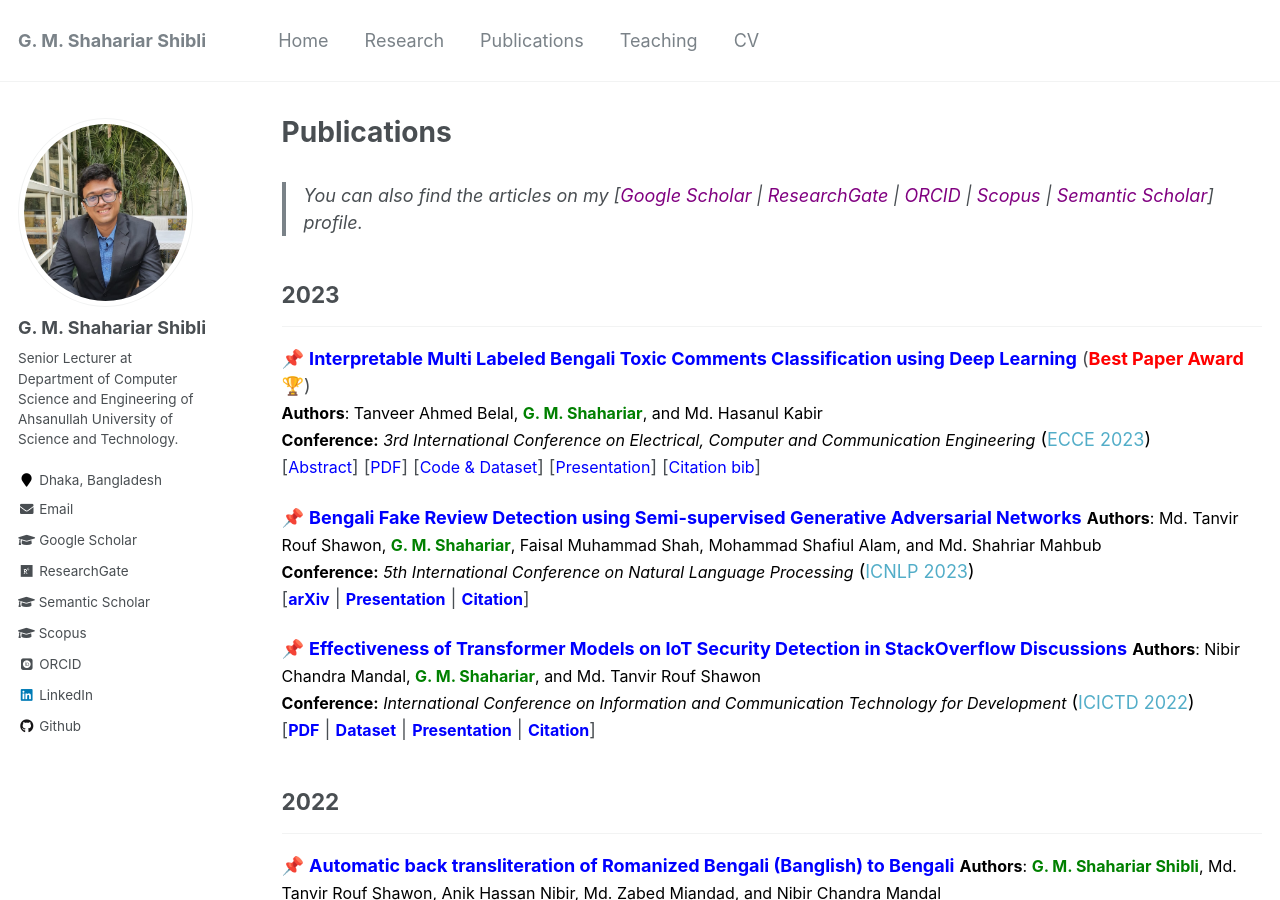
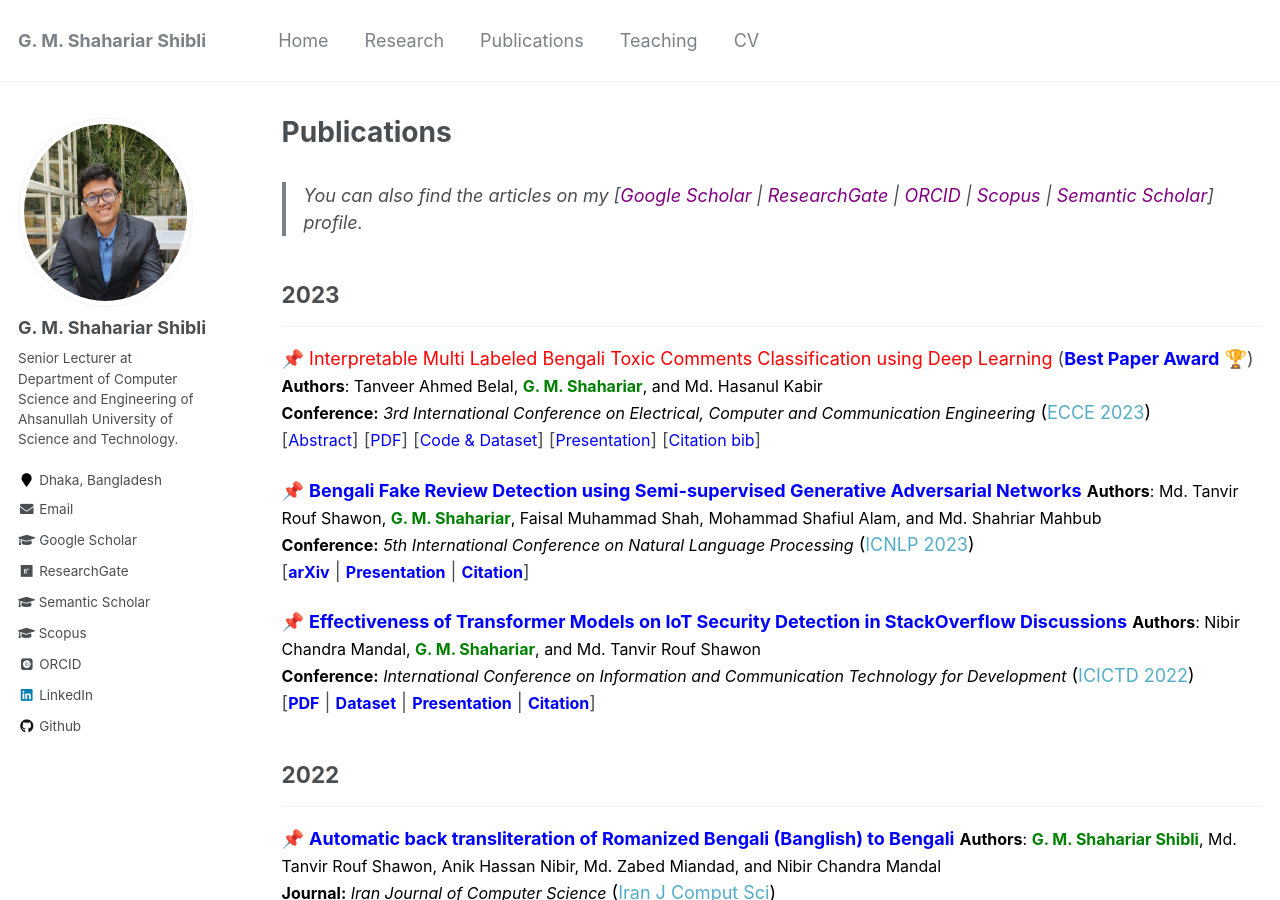
Before and after one commit to shahariar-shibli/shahariar-shibli.github.io, a Jekyll site: the page built from _pages/publications.md, in a window 1280 px wide and 900 px high. Built offline with Jekyll 4.4.1, drawn with Linux system fonts in a browser that asks for light colours; some web fonts are replaced.

Commit message:
Update publications.md

```diff
--- a/_pages/publications.md
+++ b/_pages/publications.md
@@ -10,7 +10,7 @@
 ## 2023
 ---------
 <!-- Paper 01 -->
-📌 [<span style="color:Blue">**Interpretable Multi Labeled Bengali Toxic Comments Classification using Deep Learning**</span>](https://ieeexplore.ieee.org/document/10101588) (<span style="color:red"><strong>Best Paper Award</strong></span> 🏆)<br>
+📌 [<span style="color:red">Interpretable Multi Labeled Bengali Toxic Comments Classification using Deep Learning</span>](https://ieeexplore.ieee.org/document/10101588) (<span style="color:blue"><strong>Best Paper Award</strong></span> 🏆)<br>
 <span style="color:black">
 	<font size="3"><strong>Authors</strong>: Tanveer Ahmed Belal, <strong style="color:green">G. M. Shahariar</strong>, and Md. Hasanul Kabir </font>
 </span>
```
